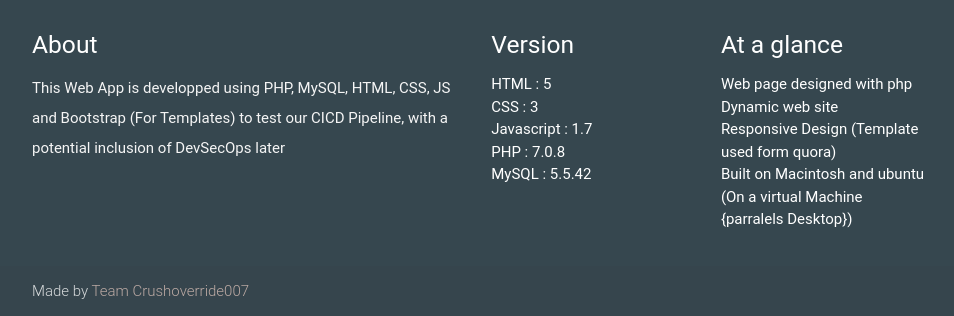
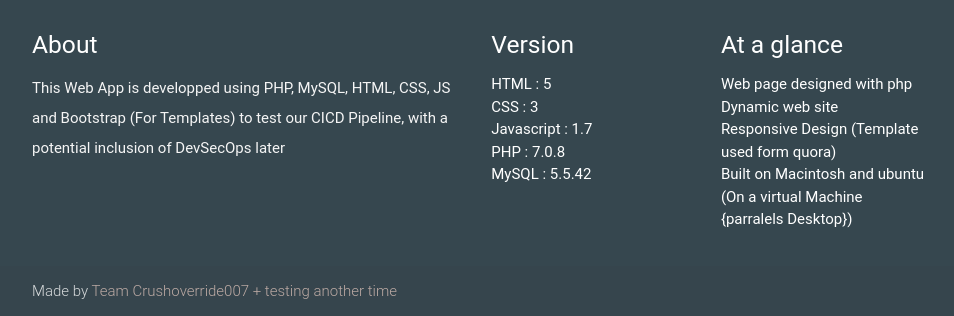
Before and after one commit to Crushoverride007/WebDBAppAzure, a PHP site: page / in a window 1280 px wide. Shown: the part 1023-1339 px from the top of the page, without its empty margins (160-1114 px from the left). Run offline with PHP 8.4, Linux system fonts and the light colour scheme; some libraries are stand-ins or nearby versions; some web fonts are replaced.

Commit message:
Adding another line of testing

```diff
--- a/Application/index.php
+++ b/Application/index.php
@@ -80,7 +80,7 @@
       </div>
       <div class="footer-copyright">
          <div class="container">
-            Made by <a class="brown-text text-lighten-3" href="http://github.com/crushoverride007" target="blank">Team Crushoverride007</a>
+            Made by <a class="brown-text text-lighten-3" href="http://github.com/crushoverride007" target="blank">Team Crushoverride007 + testing another time</a>
          </div>
       </div>
    </footer>
```
